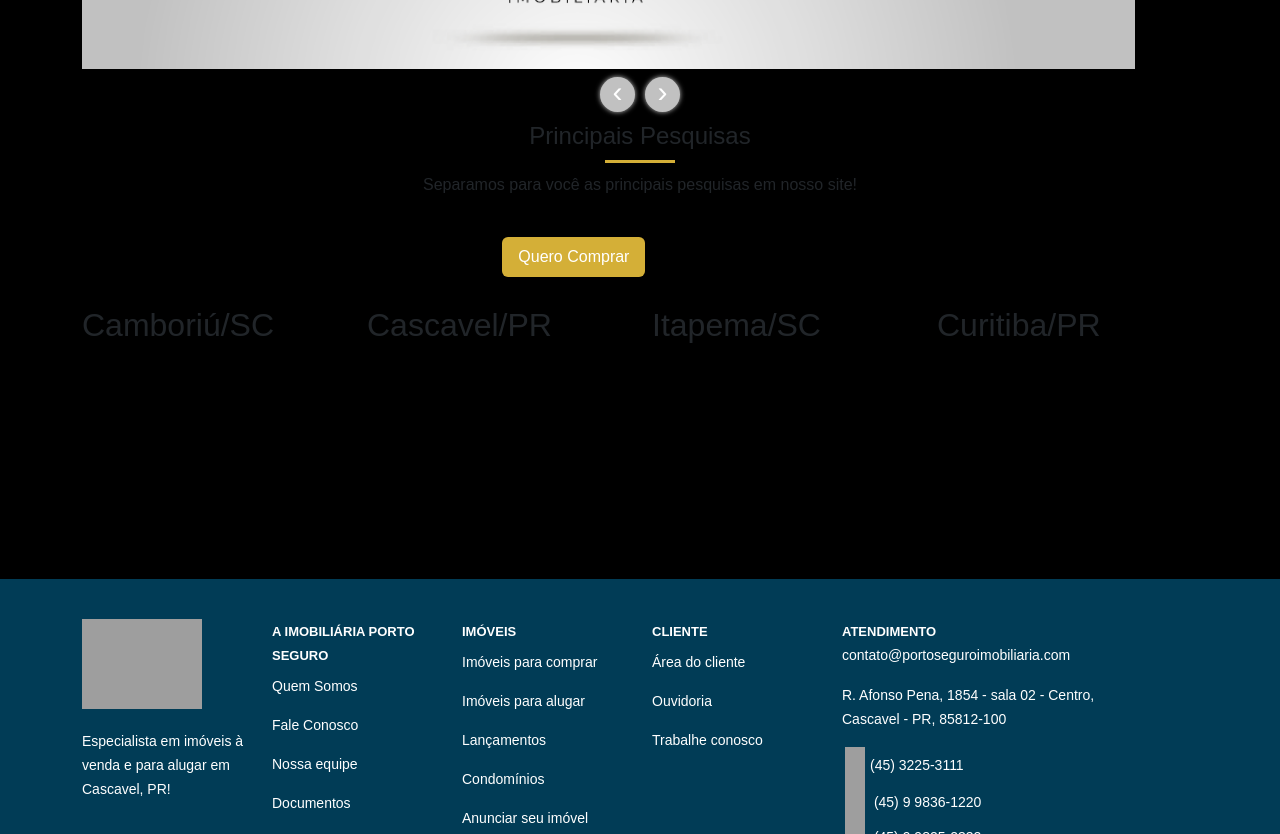
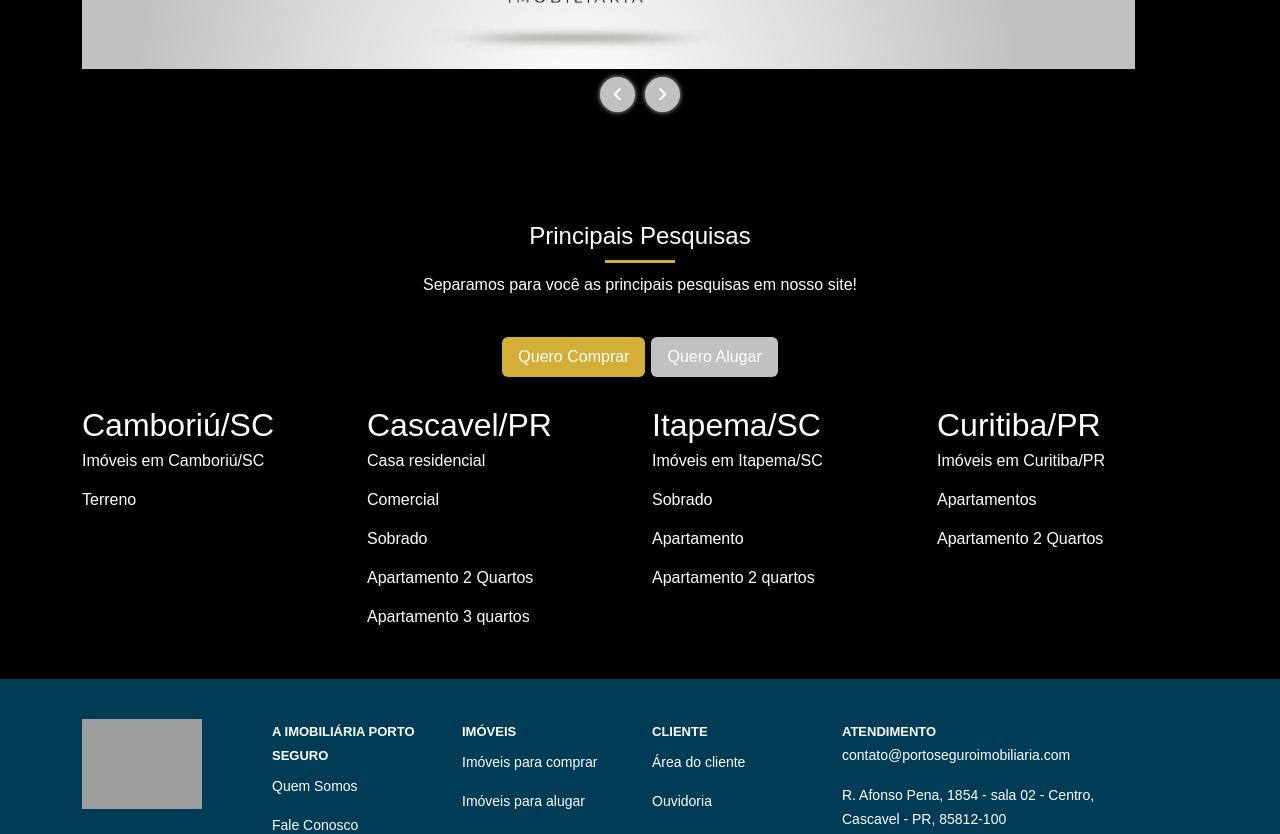
Before and after one commit to thiagoabreu72/imobiliarias, an Angular app in the folder site-imobiliaria/: page / in a window 1280 px wide. Shown: the part 2100-2934 px from the top of the page. Built offline with nearby package versions, Linux system fonts and the light colour scheme; grey boxes are pictures that could not be loaded.

Commit message:
ajuste mais filtros

```diff
--- a/site-imobiliaria/src/app/components/carrocel-empreendimentos/carrocel-empreendimentos.css
+++ b/site-imobiliaria/src/app/components/carrocel-empreendimentos/carrocel-empreendimentos.css
@@ -5,6 +5,10 @@
   --secondary-black: #2e2e2e;
   --secondary-dark: #c1c1c1;
   --secondary-yellow: #ffe89b;
+}
+
+.container {
+  margin-bottom: 100px;
 }
 
 span {
--- a/site-imobiliaria/src/app/components/mais-filtros/mais-filtros.css
+++ b/site-imobiliaria/src/app/components/mais-filtros/mais-filtros.css
@@ -1,7 +1,20 @@
+:root {
+  --primary-black: #000000;
+  --primary-gold: #d4af37;
+  --primary-white: #ffffff;
+  --secondary-black: #2e2e2e;
+  --secondary-dark: #c1c1c1;
+  --secondary-yellow: #ffe89b;
+}
 
 a {
-    color: #000 !important;
+    text-decoration: none !important;
 }
+
+h1, h2, h3, h4, h5, h6, span, a {
+    color: var(--primary-white) !important;
+}
+
 #container_mais_filtros .nav-pills .nav-link {
   font-size: 1rem;
 }
@@ -10,9 +23,19 @@ a {
   margin: 0 auto;
 }
 
+.botoes_lista_imoveis_home li a, .botoes_lista_imoveis_home li a {
+  background-color: var(--secondary-dark) !important;
+  color: var(--primary-white) !important;
+}
+
+.botoes_lista_imoveis_home li a:hover, .botoes_lista_imoveis_home li a:hover {
+  background-color: var(--secondary-black) !important;
+  color: var(--primary-white) !important;
+}
+
 .botoes_lista_imoveis_home li a.active, .botoes_lista_imoveis_home li a.active:focus {
-    background-color: #D4AF37 !important;
-    color: #fff !important;
+    background-color: var(--primary-gold) !important;
+    color: var(--primary-white) !important;
 }
 
 .titulo_section {
@@ -24,7 +47,7 @@ a {
   margin: 10px auto 0px;
   width: 70px;
   height: 3px;
-  background: #D4AF37;
+  background: var(--primary-gold);
 }
 .margin-top-10 {
   margin-top: 10px;
@@ -43,15 +66,15 @@ a {
   font-size: 0.765rem;
   font-style: normal;
   font-weight: 500;
-  color: #3a405b;
+  color: var(--primary-white);
   text-decoration: none !important;
   margin-left: 3px;
   margin-right: 3px;
   cursor: pointer;
 }
 .nav-link:hover {
-  color: #3a405b;
-  background-color: #e7e8ed;
+  color: var(--primary-white);
+  background-color: var(--secondary-dark);
 }
 .box_link_mais_filtros {
   padding: 5px 5px 5px 0px;
--- a/site-imobiliaria/src/app/components/mais-filtros/mais-filtros.html
+++ b/site-imobiliaria/src/app/components/mais-filtros/mais-filtros.html
@@ -9,7 +9,7 @@
             </h2>
           </div>
           <div class="col-12 margin-top-10 margin-bottom-10">
-            Separamos para você as principais pesquisas em nosso site!
+            <span>Separamos para você as principais pesquisas em nosso site!</span>
           </div>
         </div>
 
--- a/site-imobiliaria/src/app/home/home.component.html
+++ b/site-imobiliaria/src/app/home/home.component.html
@@ -3,5 +3,5 @@
 <app-imovel-destaque></app-imovel-destaque>
 <app-carrocel-empreendimentos></app-carrocel-empreendimentos>
 <app-mais-filtros></app-mais-filtros>
-<app-card-imovel></app-card-imovel>
+<!-- <app-card-imovel></app-card-imovel> -->
 <app-footer></app-footer>
```
